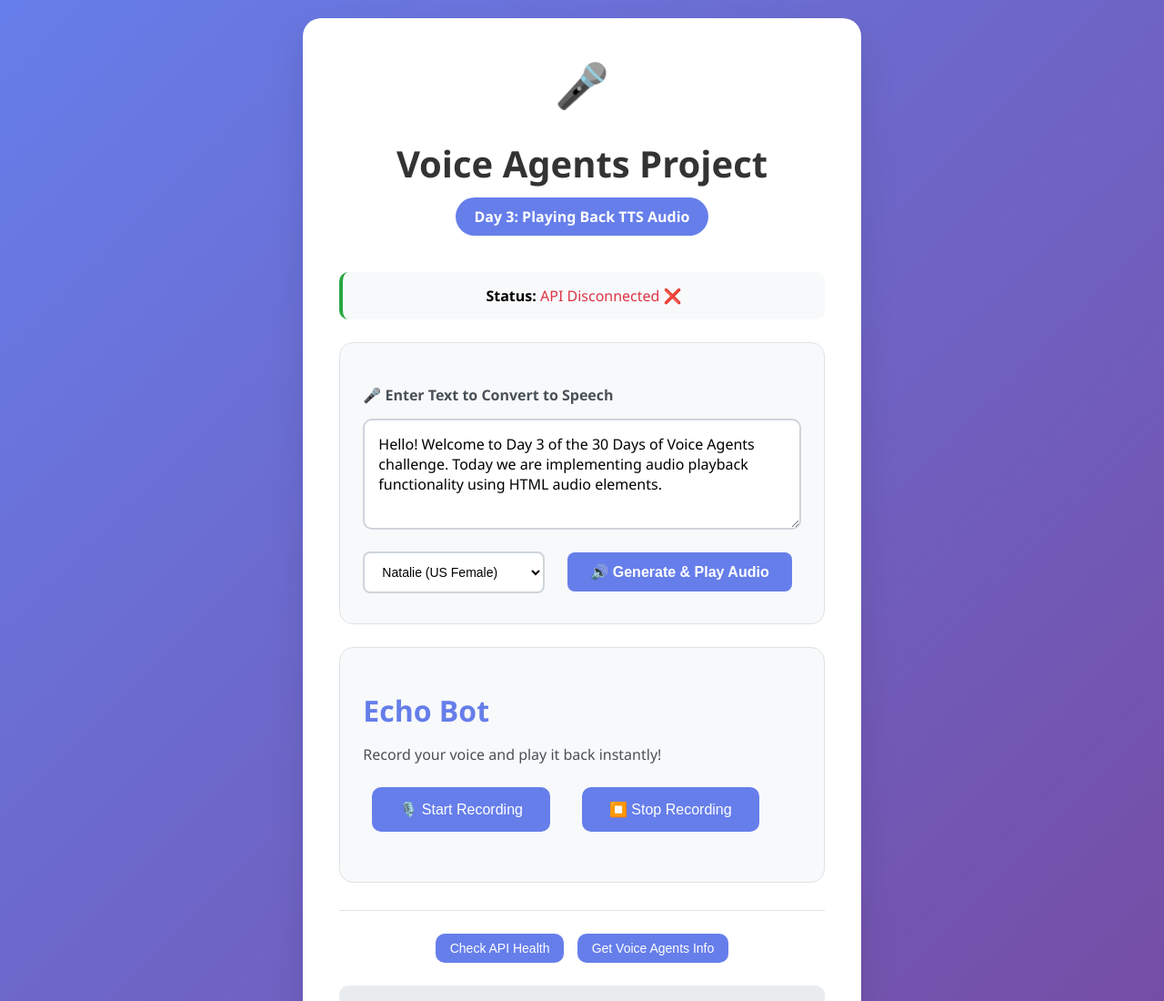
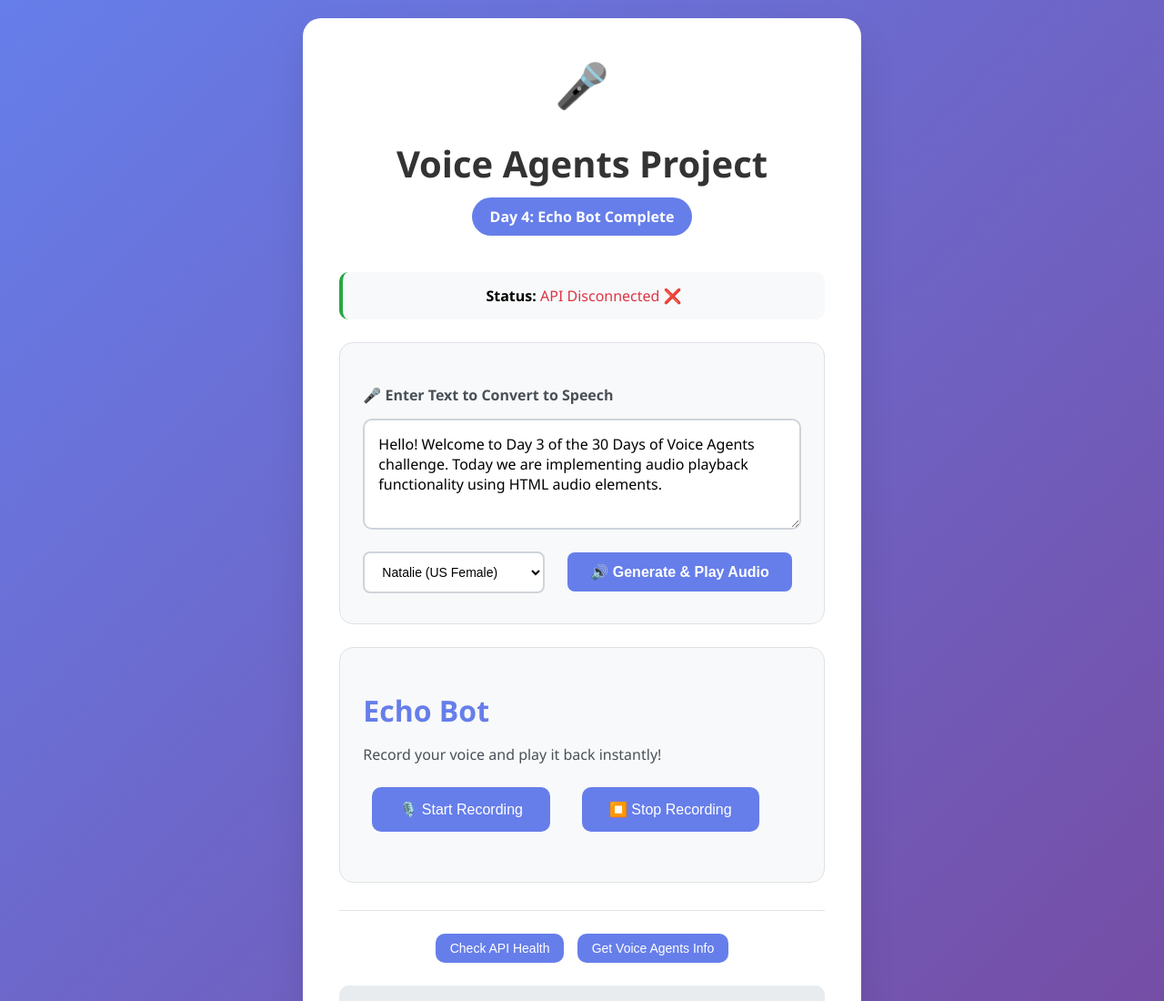
Before and after one commit to srujan-07/murf-ai-, a plain HTML site: page static/index.html in a window 1280 px wide. Shown: the top 1100 px of the page at 91% size. Drawn offline with Linux system fonts and the light colour scheme; no server answers.

Commit message:
Day 4: Update documentation and UI labels
 Documentation Updates:
- Complete README.md rewrite with Day 4 Echo Bot documentation
- Technical implementation details for MediaRecorder API
- User experience flow for voice recording
- Updated project structure and technology stack
- Clean formatting and comprehensive feature lists

 UI Updates:
- Updated HTML title to 'Day 4: Echo Bot Complete'
- Updated day badge to reflect Day 4 completion
- Consistent branding across interface

 Day 4 Documentation Complete!

```diff
--- a/static/index.html
+++ b/static/index.html
@@ -3,7 +3,7 @@
 <head>
     <meta charset="UTF-8">
     <meta name="viewport" content="width=device-width, initial-scale=1.0">
-    <title>30 Days of Voice Agents - Day 3</title>
+    <title>30 Days of Voice Agents - Day 4</title>
     <style>
         body {
             font-family: 'Segoe UI', Tahoma, Geneva, Verdana, sans-serif;
@@ -201,7 +201,7 @@
     <div class="container">
         <div class="microphone">🎤</div>
         <h1>Voice Agents Project</h1>
-        <div class="day-badge">Day 3: Playing Back TTS Audio</div>
+        <div class="day-badge">Day 4: Echo Bot Complete</div>
 
         <div class="status">
             <strong>Status:</strong> <span id="status">Ready to generate speech</span>
```
Also changed, not shown: 1 other file.
